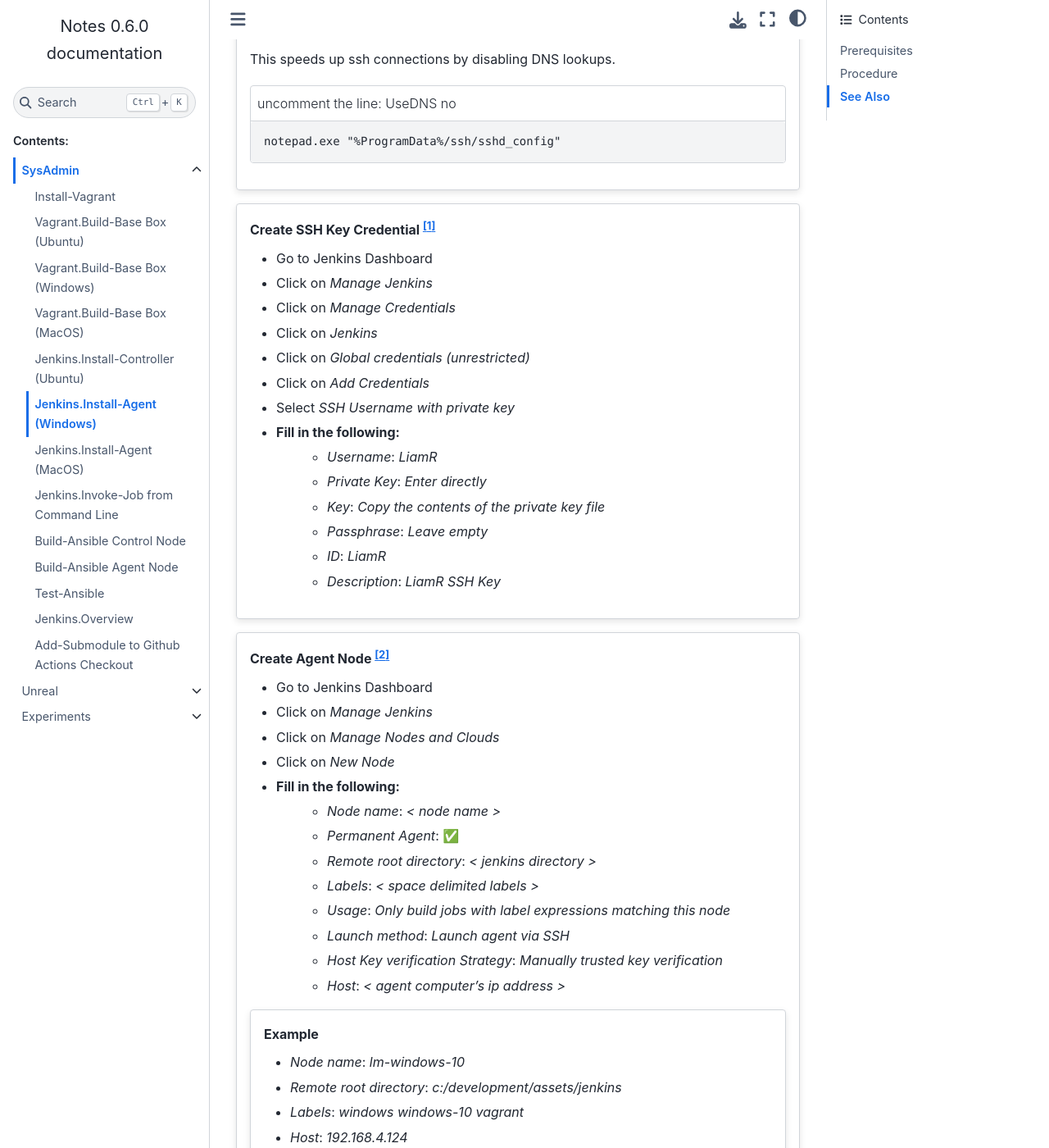
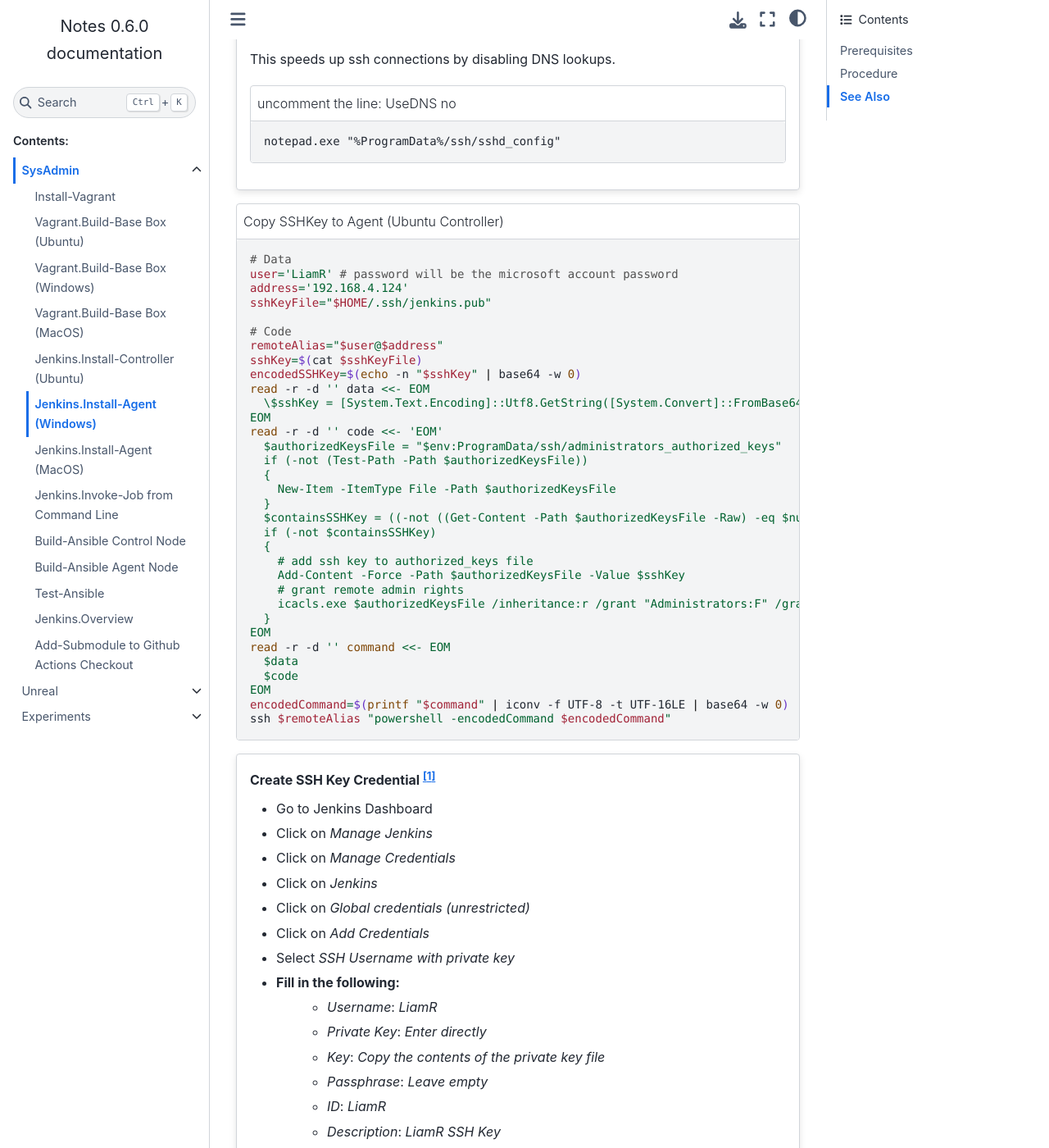
Before and after one commit to Liimurr/notes, a Sphinx documentation site: the page built from doc/src/Jenkins.Install-Agent_Windows.rst, in a window 1280 px wide and 1400 px high, scrolled down 1132 px. Shown: the whole window at 82% size. Built offline with Sphinx 7.4.7 and the Sphinx Book theme 1.1.4, drawn with Linux system fonts in a browser that asks for light colours; pages that are not in the unit, such as notebooks, are missing from menus.

Commit message:
fix Copy SSHKey instructions not showing up

```diff
--- a/doc/src/Jenkins.Install-Agent_Windows.rst
+++ b/doc/src/Jenkins.Install-Agent_Windows.rst
@@ -59,8 +59,8 @@
 
       notepad.exe "%ProgramData%/ssh/sshd_config"
 
-.. code-block:: shell (Ubuntu Controller)
-   :caption: Copy SSHKey to Agent
+.. code-block:: shell
+   :caption: Copy SSHKey to Agent (Ubuntu Controller)
 
    # Data
    user='LiamR' # password will be the microsoft account password
```
